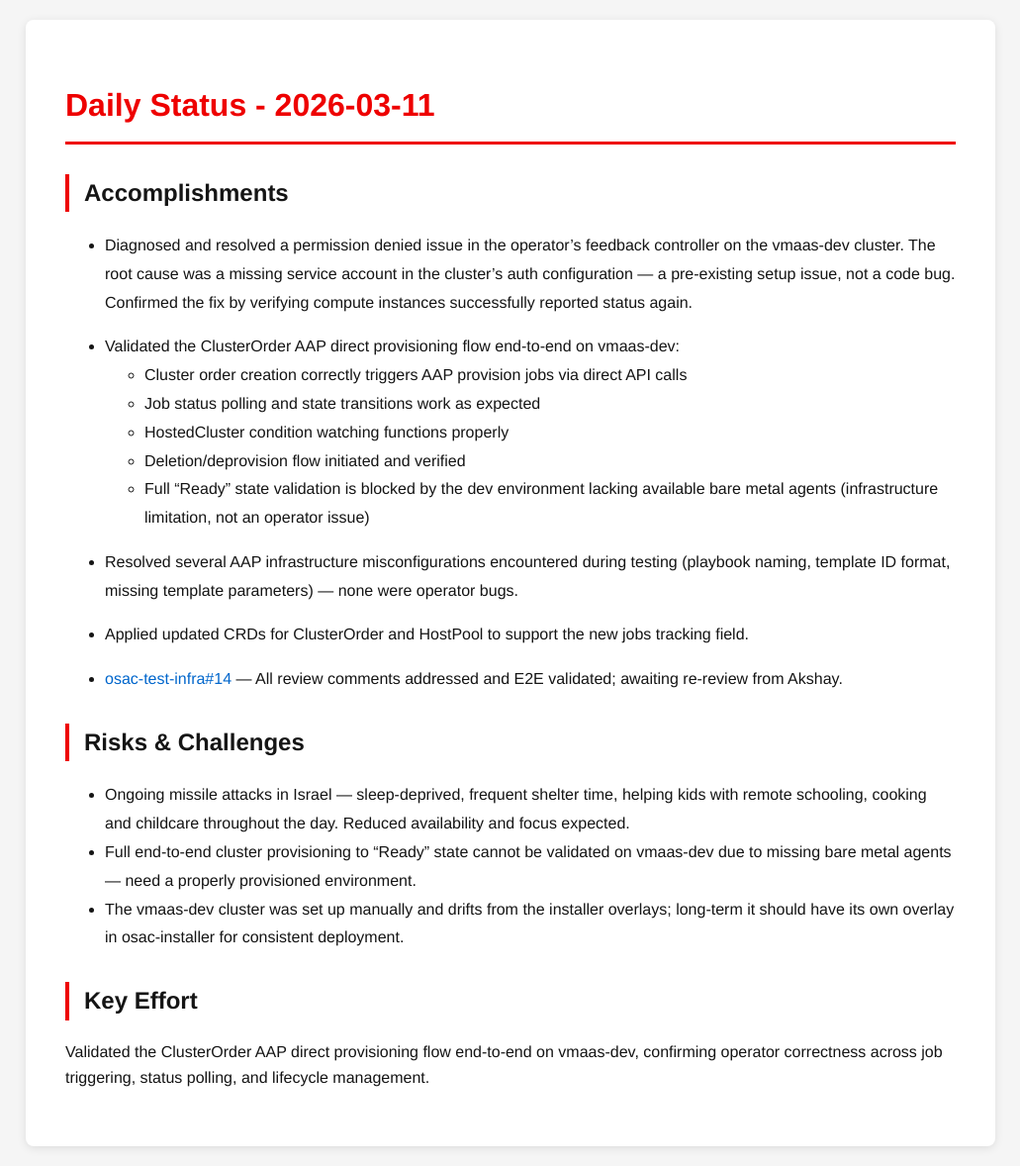
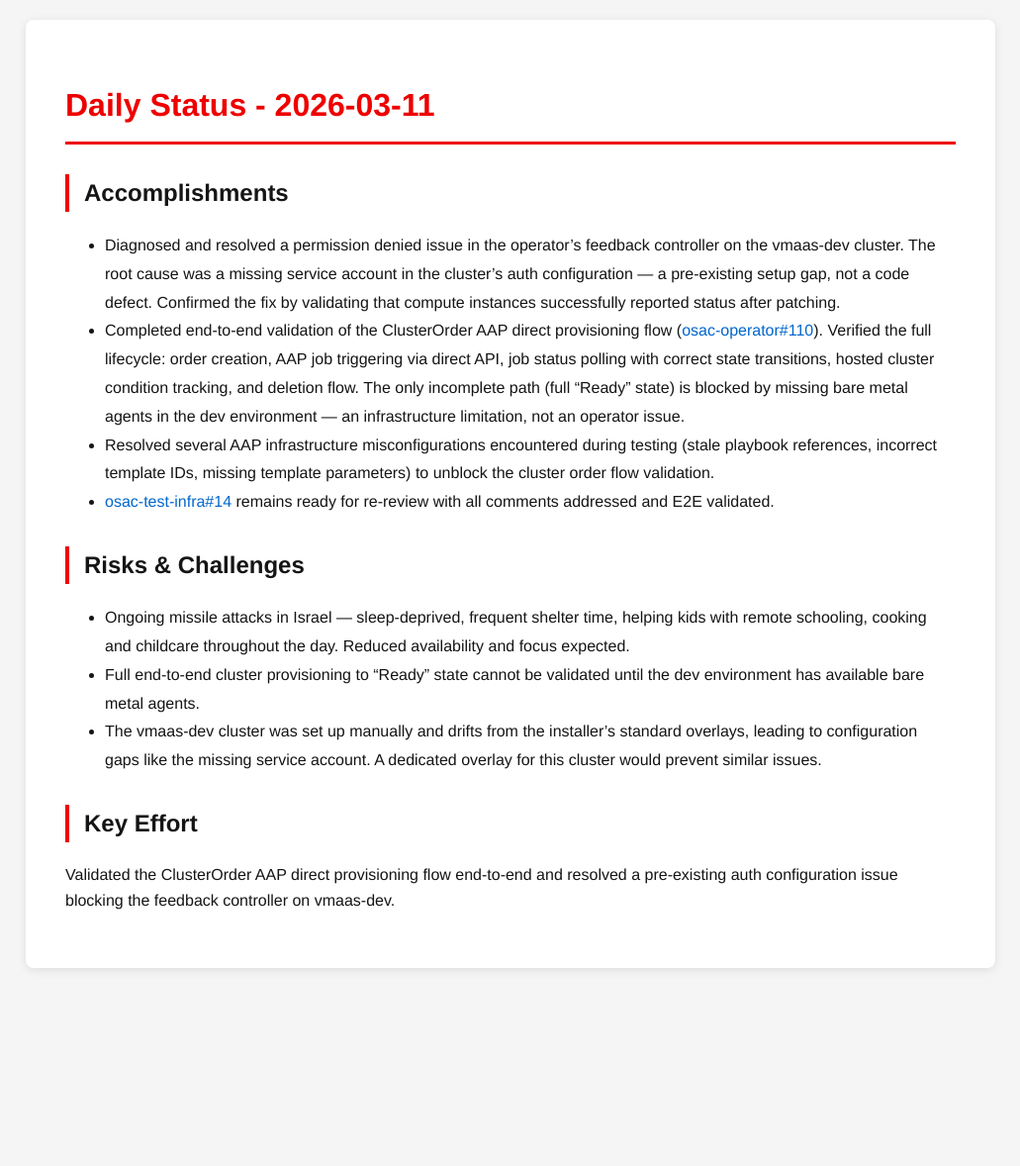
Before and after one commit to tzvatot/daily-status, a Jekyll site: the page built from 2026-03-11.md, in a window 1280 px wide. Shown: the whole page at 99% size, without its empty margins (124-1155 px from the left). Built offline with Jekyll 4.4.1, drawn with Linux system fonts in a browser that asks for light colours; after the commit the page ends 998 px from its top, so only the background shows below that.

Commit message:
Daily status update - 2026-03-11

```diff
--- a/2026-03-11.md
+++ b/2026-03-11.md
@@ -7,28 +7,15 @@ date: 2026-03-11
 # Daily Status - 2026-03-11
 
 ## Accomplishments
-
-- Diagnosed and resolved a permission denied issue in the operator's feedback controller on the vmaas-dev cluster. The root cause was a missing service account in the cluster's auth configuration — a pre-existing setup issue, not a code bug. Confirmed the fix by verifying compute instances successfully reported status again.
-
-- Validated the ClusterOrder AAP direct provisioning flow end-to-end on vmaas-dev:
-  - Cluster order creation correctly triggers AAP provision jobs via direct API calls
-  - Job status polling and state transitions work as expected
-  - HostedCluster condition watching functions properly
-  - Deletion/deprovision flow initiated and verified
-  - Full "Ready" state validation is blocked by the dev environment lacking available bare metal agents (infrastructure limitation, not an operator issue)
-
-- Resolved several AAP infrastructure misconfigurations encountered during testing (playbook naming, template ID format, missing template parameters) — none were operator bugs.
-
-- Applied updated CRDs for ClusterOrder and HostPool to support the new jobs tracking field.
-
-- [osac-test-infra#14](https://github.com/osac-project/osac-test-infra/pull/14) — All review comments addressed and E2E validated; awaiting re-review from Akshay.
+- Diagnosed and resolved a permission denied issue in the operator's feedback controller on the vmaas-dev cluster. The root cause was a missing service account in the cluster's auth configuration — a pre-existing setup gap, not a code defect. Confirmed the fix by validating that compute instances successfully reported status after patching.
+- Completed end-to-end validation of the ClusterOrder AAP direct provisioning flow ([osac-operator#110](https://github.com/osac-project/osac-operator/pull/110)). Verified the full lifecycle: order creation, AAP job triggering via direct API, job status polling with correct state transitions, hosted cluster condition tracking, and deletion flow. The only incomplete path (full "Ready" state) is blocked by missing bare metal agents in the dev environment — an infrastructure limitation, not an operator issue.
+- Resolved several AAP infrastructure misconfigurations encountered during testing (stale playbook references, incorrect template IDs, missing template parameters) to unblock the cluster order flow validation.
+- [osac-test-infra#14](https://github.com/osac-project/osac-test-infra/pull/14) remains ready for re-review with all comments addressed and E2E validated.
 
 ## Risks & Challenges
-
 - Ongoing missile attacks in Israel — sleep-deprived, frequent shelter time, helping kids with remote schooling, cooking and childcare throughout the day. Reduced availability and focus expected.
-- Full end-to-end cluster provisioning to "Ready" state cannot be validated on vmaas-dev due to missing bare metal agents — need a properly provisioned environment.
-- The vmaas-dev cluster was set up manually and drifts from the installer overlays; long-term it should have its own overlay in osac-installer for consistent deployment.
+- Full end-to-end cluster provisioning to "Ready" state cannot be validated until the dev environment has available bare metal agents.
+- The vmaas-dev cluster was set up manually and drifts from the installer's standard overlays, leading to configuration gaps like the missing service account. A dedicated overlay for this cluster would prevent similar issues.
 
 ## Key Effort
-
-Validated the ClusterOrder AAP direct provisioning flow end-to-end on vmaas-dev, confirming operator correctness across job triggering, status polling, and lifecycle management.
+Validated the ClusterOrder AAP direct provisioning flow end-to-end and resolved a pre-existing auth configuration issue blocking the feedback controller on vmaas-dev.
```
